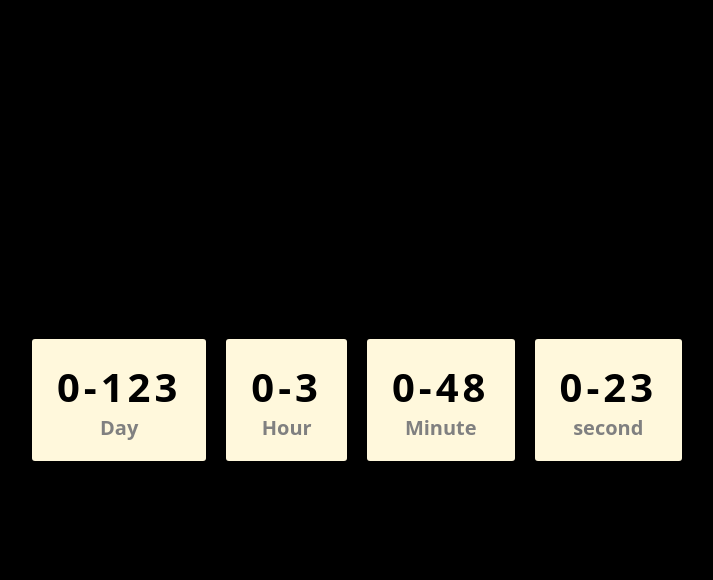
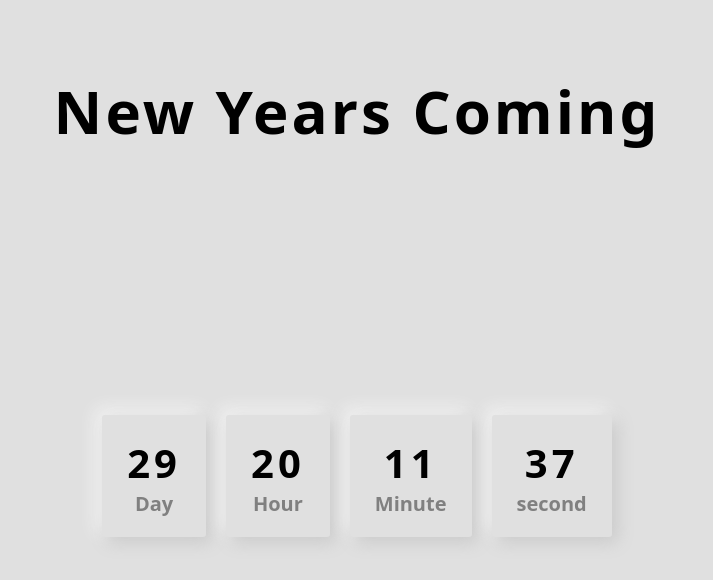
Before and after one commit to badaruddinomar/CountDownTimer_Project, a plain HTML site: page index.html in a window 1280 px wide. Shown: the whole page, without its empty margins (283-996 px from the left). Drawn offline with Linux system fonts and the light colour scheme.

Commit message:
project updated

```diff
--- a/index.html
+++ b/index.html
@@ -8,6 +8,7 @@
     <title>Document</title>
   </head>
   <body>
+    <h1 class="heading">New Years Coming</h1>
     <div class="container">
       <div class="day">
         <p class="days">00</p>
--- a/script.js
+++ b/script.js
@@ -6,8 +6,9 @@ const minuteEl = document.querySelector(`.minutes`);
 const secondEL = document.querySelector(`.seconds`);
 
 const time = () => {
-  let date = new Date(`1 Aug 2022`);
   let currentDate = new Date();
+
+  let date = new Date(`1 Jan ${currentDate.getFullYear() + 1}`);
 
   let totalSecond = Math.trunc((date - currentDate) / 1000);
 
@@ -24,3 +25,8 @@ const time = () => {
     currentSecond < 10 ? `0${currentSecond}` : currentSecond;
 };
 setInterval(time, 1000);
+
+const date1 = new Date();
+
+// console.log(date1.getDate());
+console.log(date1.getFullYear() + 1);
--- a/style.css
+++ b/style.css
@@ -9,12 +9,24 @@ html {
     Oxygen, Ubuntu, Cantarell, "Open Sans", "Helvetica Neue", sans-serif;
 }
 body {
-  background-color: black;
-  color: cornsilk;
+  width: 100vw;
+  height: 100vh;
+  background: #e0e0e0;
+
+  display: flex;
+  align-items: center;
+  justify-content: center;
+  flex-direction: column;
+}
+.heading {
+  font-size: 6rem;
+  letter-spacing: 3px;
+  margin-top: 7rem;
+  color: black;
 }
 .container {
-  width: 100vw;
-  height: 100vh;
+  width: 100%;
+  height: 100%;
   display: flex;
   align-items: center;
   justify-content: center;
@@ -25,7 +37,10 @@ body {
   justify-content: center;
   flex-direction: column;
   margin: 1rem;
-  background-color: cornsilk;
+
+  border-radius: 4px;
+  background: #e0e0e0;
+  box-shadow: 5px 5px 17px #c7c7c7, -5px -5px 17px #f9f9f9;
   padding: 2rem 2.5rem;
   border-radius: 3px;
   color: black;
```
